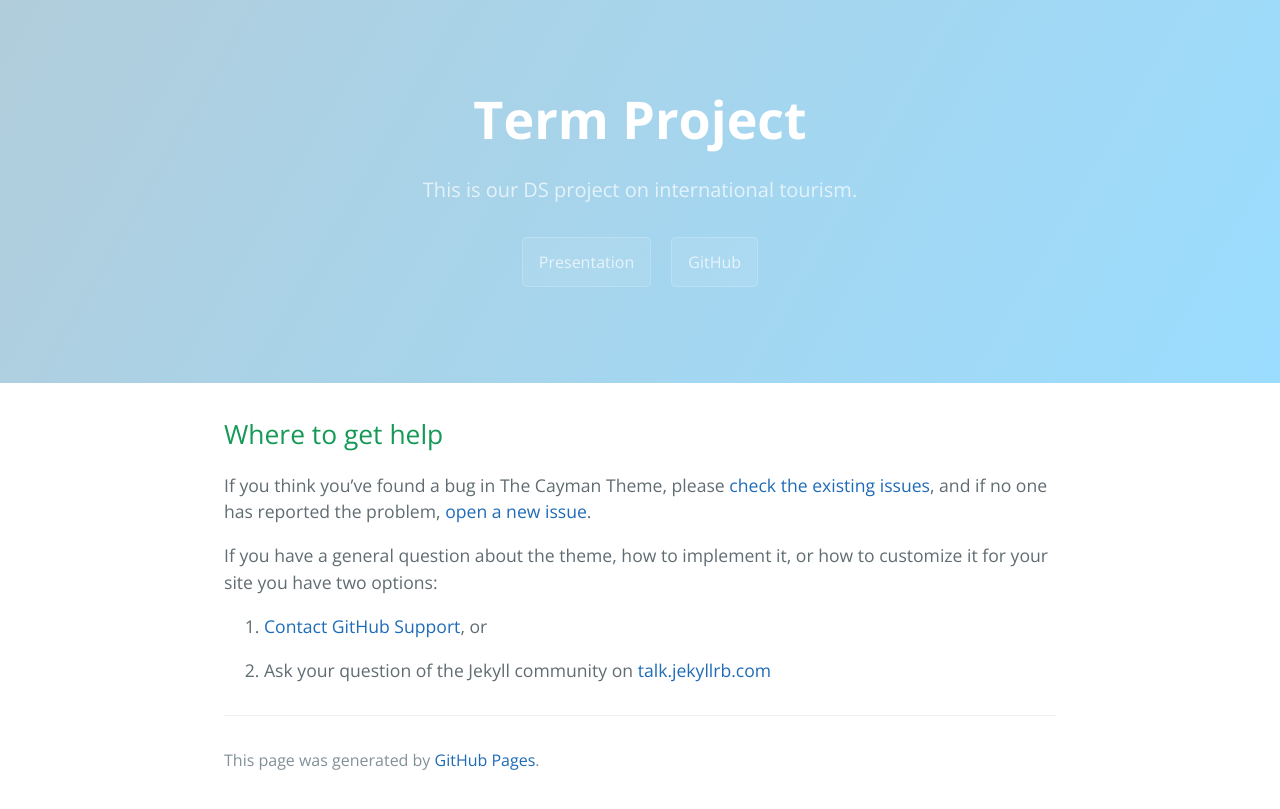
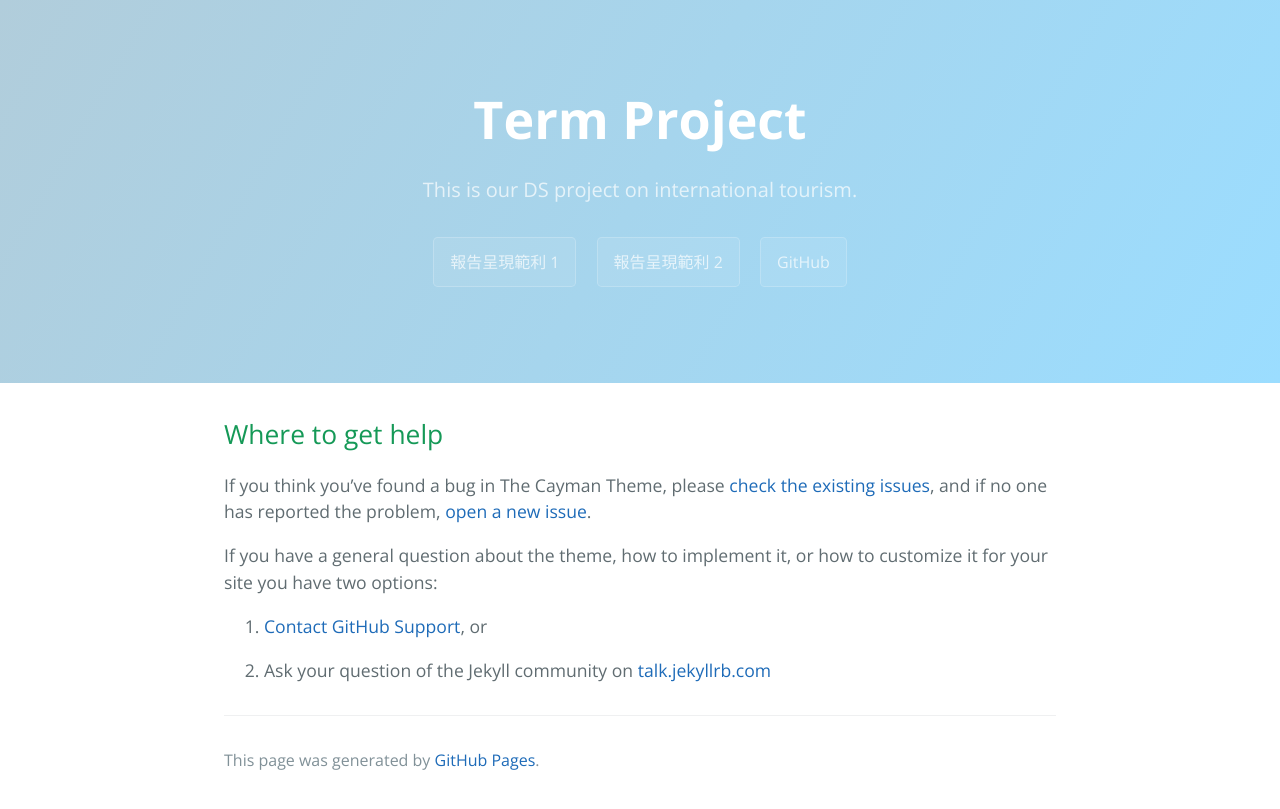
Before and after one commit to rlads2017G1/rlads2017G1.github.io, a Jekyll site: the page built from docs/SUPPORT.md, in a window 1280 px wide. Shown: the top 809 px of the page. Built offline with Jekyll 4.4.1, drawn with Linux system fonts in a browser that asks for light colours; our own code applies the rules of GitHub Pages for plain Markdown files.

Commit message:
Update default.html

```diff
--- a/_layouts/default.html
+++ b/_layouts/default.html
@@ -17,7 +17,8 @@
          <a href="https://liao961120.github.io/ds_tour/dashboard_demo.html" class="btn">View Project</a>
       {% endif %}
       {% if site.show_downloads %}
-        <a href="./dashboard_demo.html" class="btn">Presentation</a>
+        <a href="./dashboard_demo_1.html" class="btn">報告呈現範利 1</a>
+        <a href="./dashboard_demo.html" class="btn">報告呈現範利 2</a>
         <a href="{{ site.github.repository_url }}" class="btn">GitHub</a>
       {% endif %}
     </section>
```
